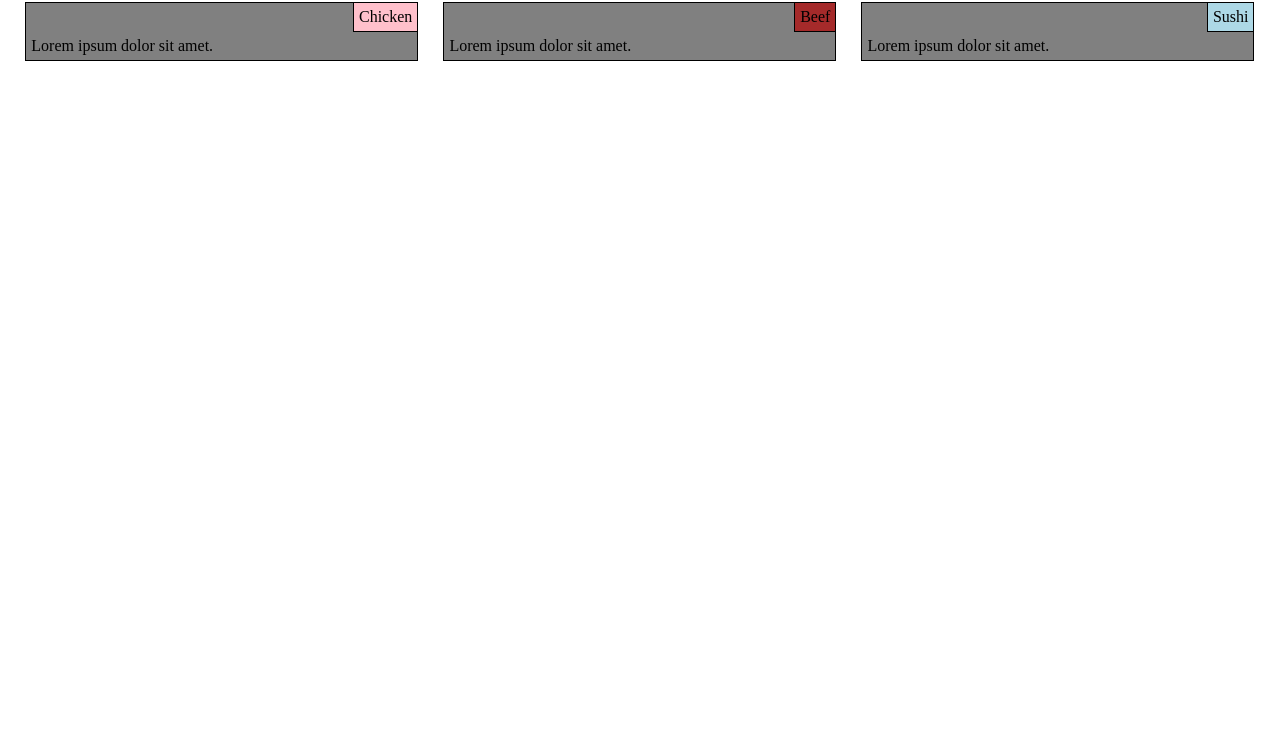
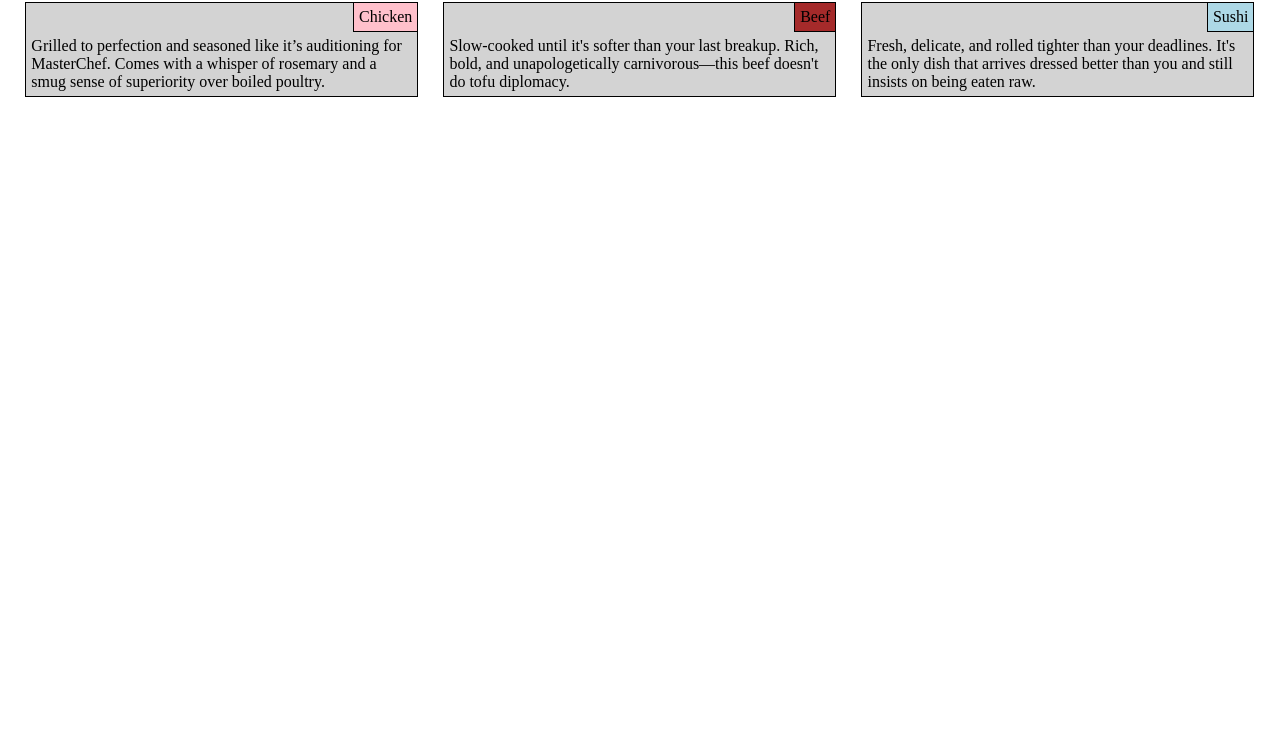
Before and after one commit to i-gorinov/coursera-fullstack4, a plain HTML site: page index.html in a window 1280 px wide. Shown: the part 60-800 px from the top of the page. Drawn offline with Linux system fonts and the light colour scheme.

Commit message:
Update section text for dishes discription

```diff
--- a/index.html
+++ b/index.html
@@ -2,21 +2,30 @@
 <html>
   <head>
     <meta charset="UTF-8" />
+    <!-- Ensures proper scaling and responsiveness on mobile devices -->
     <meta name="viewport" content="width=device-width, initial-scale=1" />
-    <title>Assigment Solution for Module 2</title>
-    <!--<link rel="stylesheet" href="css/styles.css">-->
+    <title>Assignment Solution for Module 2</title>
+
+    <!-- Internal CSS for layout and styling -->
     <style>
+      /* Global reset and box model normalization */
       * {
-        box-sizing: border-box;
+        box-sizing: border-box; /* Includes padding and border in element's total width/height */
         margin: 0;
         padding: 0;
       }
+
+      /* Adds slight padding around the entire page */
       body {
         padding: 1%;
       }
+
+      /* Centers the main heading */
       h1 {
         text-align: center;
       }
+
+      /* Section-specific background colors for visual distinction */
       #chicken {
         background-color: pink;
       }
@@ -27,13 +36,14 @@
         background-color: lightblue;
       }
 
-      /* Simple Responsive Framework. */
+      /* Container for responsive grid layout */
       .row {
-        width: 100%;
+        width: 100%; /* Ensures full-width container */
       }
 
-      /********** Large devices only **********/
+      /********** Large devices only (≥ 992px) **********/
       @media (min-width: 992px) {
+        /* Float-based grid system for large screens */
         .col-lg-1,
         .col-lg-2,
         .col-lg-3,
@@ -48,6 +58,8 @@
         .col-lg-12 {
           float: left;
         }
+
+        /* Width definitions for 12-column grid */
         .col-lg-1 {
           width: 6.33%;
         }
@@ -59,7 +71,7 @@
         }
         .col-lg-4 {
           width: 31.33%;
-        }
+        } /* Used for 3-up layout */
         .col-lg-5 {
           width: 39.66%;
         }
@@ -86,8 +98,9 @@
         }
       }
 
-      /********** Medium devices only **********/
+      /********** Medium devices only (768px–991px) **********/
       @media (min-width: 768px) and (max-width: 991px) {
+        /* Float-based grid system for tablets */
         .col-md-1,
         .col-md-2,
         .col-md-3,
@@ -102,6 +115,8 @@
         .col-md-12 {
           float: left;
         }
+
+        /* Width definitions for 12-column grid */
         .col-md-1 {
           width: 6.33%;
         }
@@ -119,7 +134,7 @@
         }
         .col-md-6 {
           width: 48%;
-        }
+        } /* Used for 2-up layout */
         .col-md-7 {
           width: 56.33%;
         }
@@ -137,43 +152,68 @@
         }
         .col-md-12 {
           width: 98%;
-        }
+        } /* Used to span full width */
       }
 
+      /* Section styling for each menu item */
       section {
         border: 1px solid black;
-        background-color: grey;
-        position: relative;
-        margin: 1%;
+        background-color: lightgray;
+        position: relative; /* Enables positioning of child elements like badges */
+        margin: 1%; /* Adds spacing between sections */
       }
+
+      /* Section Title styling */
       .section-title {
-        float: right;
+        float: right; /* Aligns badge to top-right corner */
         border-left: 1px solid black;
         border-bottom: 1px solid black;
         padding: 5px;
-        max-width: 100%;
-        word-wrap: break-word;
+        max-width: 100%; /* Prevents overflow on narrow screens */
+        word-wrap: break-word; /* Ensures long titles wrap instead of overflowing */
       }
+
+      /* Section Contents Paragraph styling */
       p {
-        clear: right;
-        padding: 5px;
+        clear: right; /* Forces content below floated Title */
+        padding: 5px; /* Adds internal spacing for readability */
       }
     </style>
   </head>
   <body>
     <div class="row">
       <h1>Our Menu</h1>
+
+      <!-- First section: Chicken -->
       <section class="col-lg-4 col-md-6">
         <div class="section-title" id="chicken">Chicken</div>
-        <p>Lorem ipsum dolor sit amet.</p>
+        <p>
+          Grilled to perfection and seasoned like it’s auditioning for
+          MasterChef. Comes with a whisper of rosemary and a smug sense of
+          superiority over boiled poultry.
+        </p>
       </section>
+
+      <!-- Second section: Beef -->
       <section class="col-lg-4 col-md-6">
         <div class="section-title" id="beef">Beef</div>
-        <p>Lorem ipsum dolor sit amet.</p>
+        <p>
+          <!--Used the character entity ref &apos; for apostrophies-->
+          Slow-cooked until it&apos;s softer than your last breakup. Rich, bold,
+          and unapologetically carnivorous—this beef doesn&apos;t do tofu
+          diplomacy.
+        </p>
       </section>
+
+      <!-- Third section: Sushi -->
+      <!-- On medium screens, this spans full width (col-md-12) -->
       <section class="col-lg-4 col-md-12">
         <div class="section-title" id="sushi">Sushi</div>
-        <p>Lorem ipsum dolor sit amet.</p>
+        <p>
+          Fresh, delicate, and rolled tighter than your deadlines. It&apos;s the
+          only dish that arrives dressed better than you and still insists on
+          being eaten raw.
+        </p>
       </section>
     </div>
   </body>
```
